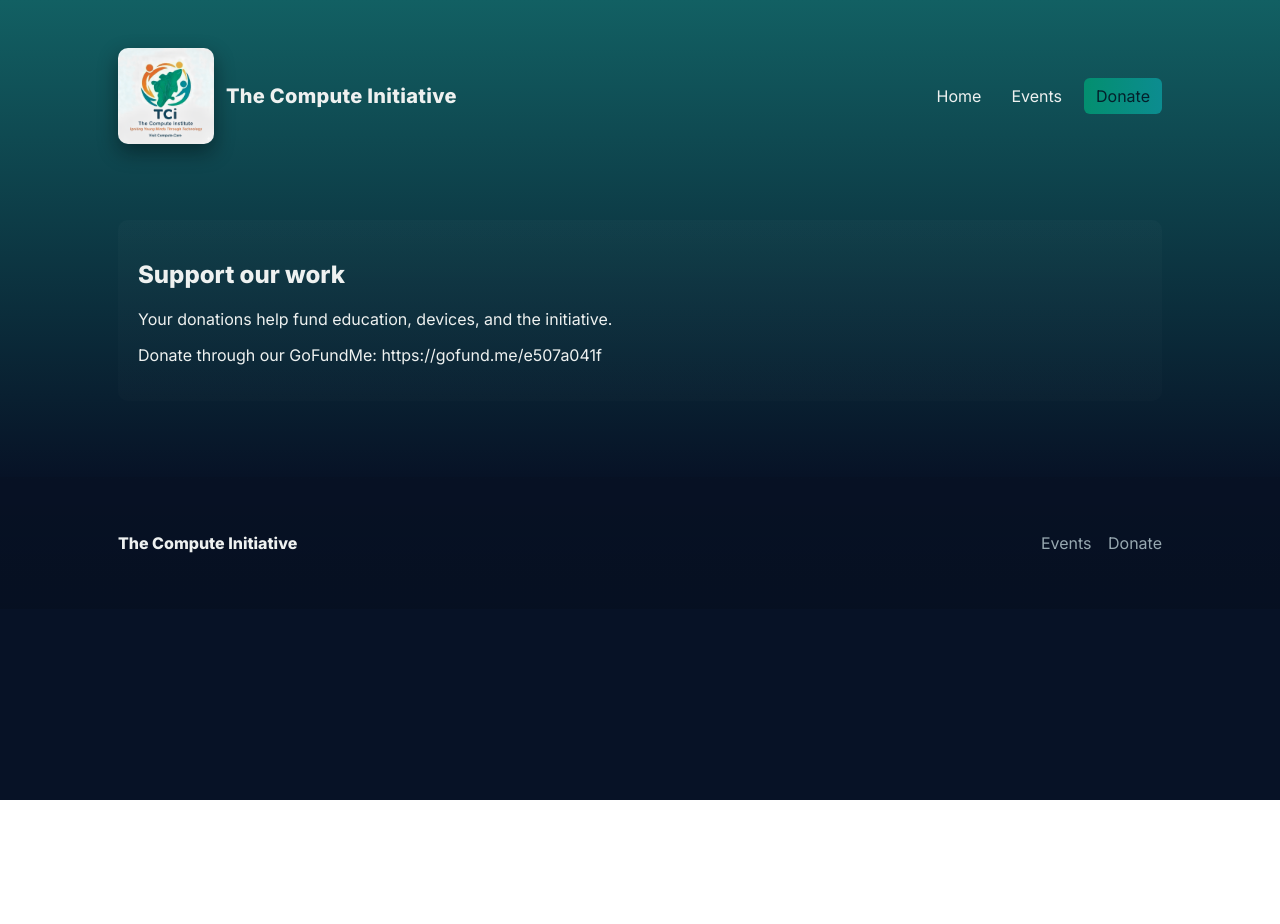
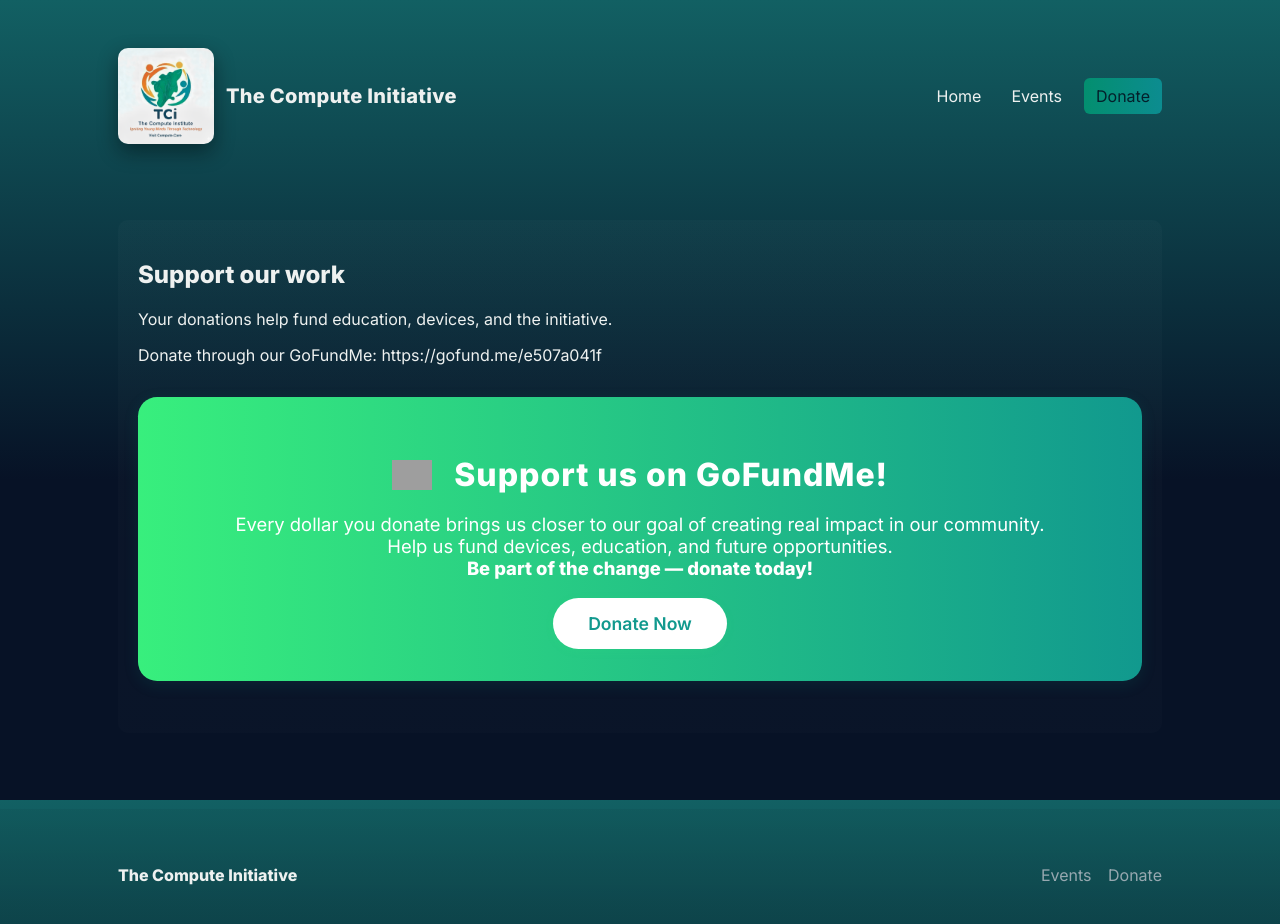
Before and after one commit to AnujSubra/compute.care, a plain HTML site: page donate.html in a window 1280 px wide. Before the commit the page ends 800 px from the top, so only its background shows below. Drawn offline with Linux system fonts and the light colour scheme; grey boxes are pictures that could not be loaded.

Commit message:
Update donate.html

```diff
--- a/donate.html
+++ b/donate.html
@@ -6,6 +6,51 @@
     <title>Donate — The Compute Initiative</title>
     <link href="https://fonts.googleapis.com/css2?family=Inter:wght@300;400;600;800&display=swap" rel="stylesheet">
     <link rel="stylesheet" href="style.css" />
+    <style>
+      /* Stylized GoFundMe promotion section */
+      .gofundme-promo {
+        background: linear-gradient(90deg, #38ef7d 0%, #11998e 100%);
+        color: white;
+        border-radius: 1.2em;
+        padding: 2em 1em;
+        margin: 2em 0;
+        text-align: center;
+        box-shadow: 0 4px 16px rgba(17,153,142,0.12);
+      }
+      .gofundme-promo h2 {
+        font-size: 2rem;
+        font-weight: 800;
+        margin-bottom: 0.4em;
+        letter-spacing: 0.03em;
+      }
+      .gofundme-promo p {
+        font-size: 1.15em;
+        margin-bottom: 1em;
+      }
+      .gofundme-btn {
+        display: inline-block;
+        background: #fff;
+        color: #11998e;
+        font-weight: 600;
+        padding: 0.85em 2em;
+        font-size: 1.1em;
+        border-radius: 2em;
+        box-shadow: 0 2px 8px rgba(56,239,125,0.1);
+        text-decoration: none;
+        transition: background 0.2s, color 0.2s;
+      }
+      .gofundme-btn:hover, .gofundme-btn:focus {
+        background: #11998e;
+        color: #fff;
+        box-shadow: 0 4px 16px rgba(17,153,142,0.15);
+      }
+      .gofundme-promo .gfm-logo {
+        vertical-align: middle;
+        width: 40px;
+        margin-right: 0.45em;
+        margin-bottom: 0.15em;
+      }
+    </style>
   </head>
   <body>
     <header class="site-header">
@@ -29,8 +74,22 @@
         <p>Your donations help fund education, devices, and the initiative.</p>
         <p>Donate through our GoFundMe: https://gofund.me/e507a041f </p>
 
-
-
+        <!-- GOFUNDME PROMO SECTION -->
+        <div class="gofundme-promo">
+          <h2>
+            <img src="https://assets.gofundme.com/assets/gfm-logo-green.svg" alt="GoFundMe" class="gfm-logo"/>
+            Support us on GoFundMe!
+          </h2>
+          <p>
+            Every dollar you donate brings us closer to our goal of creating real impact in our community.<br>
+            Help us fund devices, education, and future opportunities.<br>
+            <strong>Be part of the change — donate today!</strong>
+          </p>
+          <a href="https://gofund.me/e507a041f" class="gofundme-btn" target="_blank" rel="noopener">
+            Donate Now
+          </a>
+        </div>
+        <!-- END GOFUNDME PROMO SECTION -->
 
       </section>
     </main>
```
